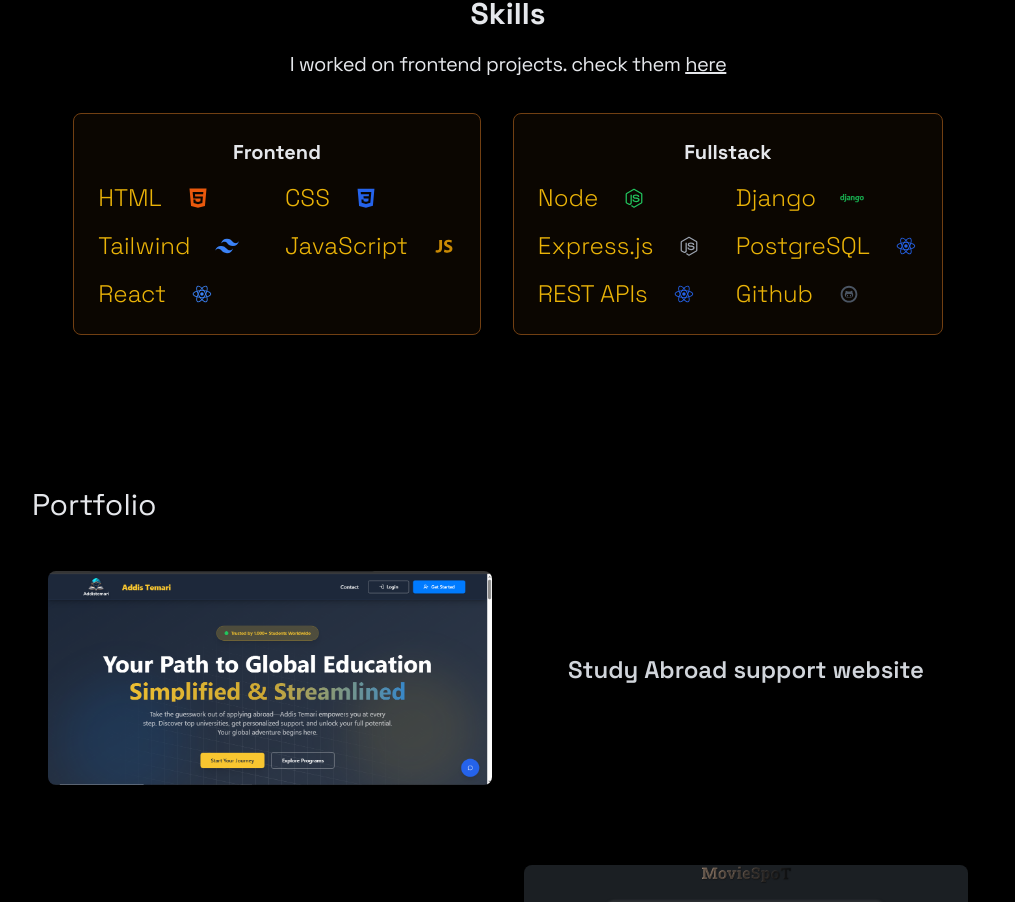
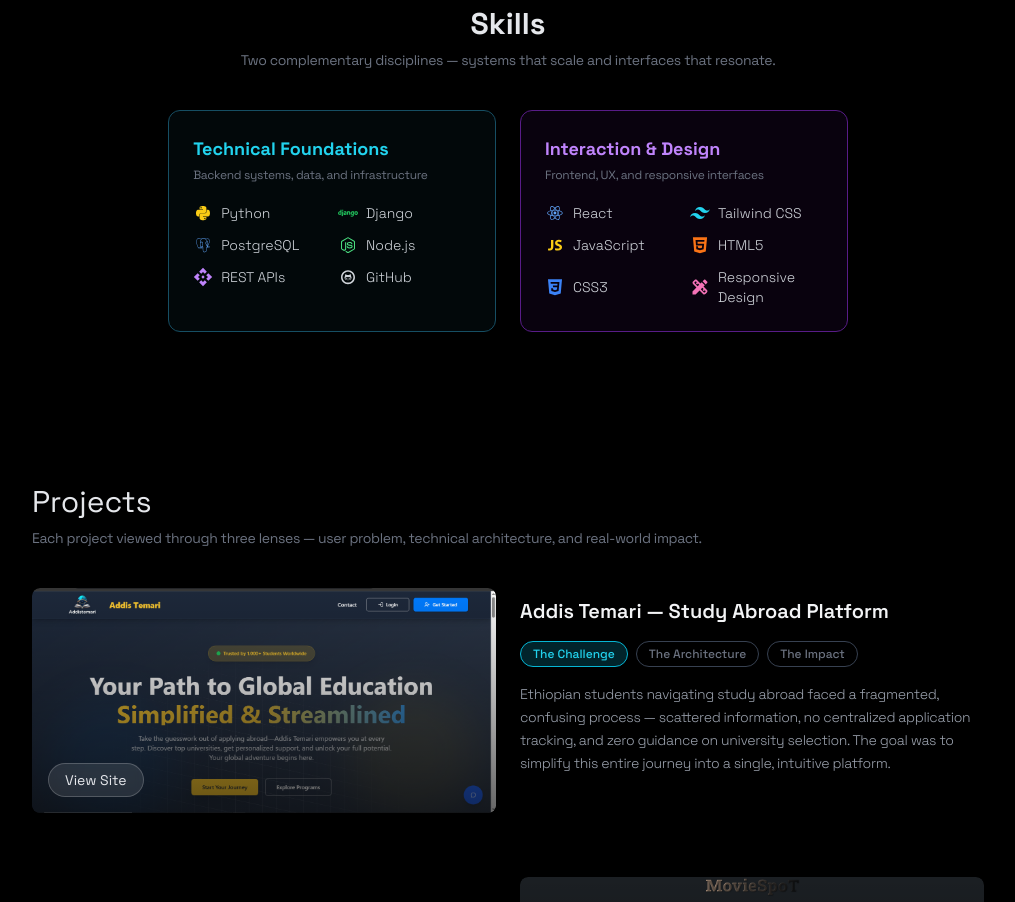
Before and after one commit to hizki-rp/my-portfolio, a React (Vite) app: page / in a window 1280 px wide. Shown: the part 580-1482 px from the top of the page, without its empty margins (132-1147 px from the left). Built offline with nearby package versions, Linux system fonts and the light colour scheme.

Commit message:
update-for ms

```diff
--- a/projects.js
+++ b/projects.js
@@ -2,18 +2,19 @@
 import project2 from "./src/assets/project2.png";
 import project3 from "./src/assets/project3.png";
 import project4 from "./src/assets/project4.png";
-import project5 from "./src/assets/project5.png";
-import project6 from "./src/assets/project6.png";
-import project7 from "./src/assets/project7.png";
 import project8 from "./src/assets/project8.jpg";
 
 export const projects = [
   {
     id: "study-abroad",
     img: project1,
-		title: "Study Abroad support website",
-		description:
-			"Engineered a full-stack student support system using Django and React. Features include a robust backend with user authentication, a PostgreSQL database for university data, and a dynamic front-end with user and admin dashboards. This demonstrates my ability to build and integrate complex end-to-end systems.",
+    title: "Addis Temari — Study Abroad Platform",
+    challenge:
+      "Ethiopian students navigating study abroad faced a fragmented, confusing process — scattered information, no centralized application tracking, and zero guidance on university selection. The goal was to simplify this entire journey into a single, intuitive platform.",
+    architecture:
+      "Full-stack system built with Django REST Framework and React. PostgreSQL database with normalized schemas for universities, programs, and applicant profiles. JWT-based authentication, role-based access control for admin/student dashboards, and a RESTful API layer decoupling frontend from backend. Deployed on a cloud VPS with Nginx + Gunicorn.",
+    impact:
+      "Serving 500+ active users. Reduced average application research time significantly by centralizing university data. Admin dashboard processes and tracks dozens of applicant submissions monthly.",
     links: {
       site: "https://addistemari.com/",
       github: "#",
@@ -23,8 +24,12 @@
     id: "moviespot",
     img: project2,
     title: "MovieSpot",
-		description:
-			"Developed a responsive React application that consumes the OMDb REST API to display real-time movie data. This project showcases my ability to work with external APIs, manage application state, and create a dynamic, searchable user interface.",
+    challenge:
+      "Users wanted a fast, searchable way to discover movies without wading through bloated streaming UIs. The challenge was building a clean, responsive interface that surfaces relevant results instantly.",
+    architecture:
+      "React SPA consuming the OMDb REST API. Client-side state management for search queries and results. Debounced search input to minimize redundant API calls. Deployed on Vercel with zero-config CI/CD.",
+    impact:
+      "Demonstrates production-grade API integration patterns and responsive UI design. Live on Vercel with instant global CDN delivery.",
     links: {
       site: "https://my-react-app-swart-ten.vercel.app/",
       github: "https://github.com/hizki-rp/my-react-app.git",
@@ -34,8 +39,12 @@
     id: "ayata-travel",
     img: project8,
     title: "AYATA TRAVEL",
-		description:
-			" is a visually engaging and fully responsive web application built with React and styled using Tailwind CSS. Designed for a client, the project showcases various sections that highlight different aspects of the Company.",
+    challenge:
+      "A travel company needed a professional web presence that communicated trust and showcased their services clearly to both local and international clients.",
+    architecture:
+      "React application styled with Tailwind CSS. Component-driven architecture for reusable section layouts. Fully responsive grid system adapting across mobile, tablet, and desktop breakpoints. Hosted on GitHub Pages.",
+    impact:
+      "Delivered a production client site now live at ayatatourandtravel.com. Improved the client's digital presence with a fully responsive, professionally designed platform.",
     links: {
       site: "https://ayatatourandtravel.com/",
       github: "https://hizki-rp.github.io/ayata-travel/",
@@ -45,8 +54,12 @@
     id: "nike-spa",
     img: project3,
     title: "Nike SPA",
-		description:
-			" is a visually engaging and fully responsive web application built with React and styled using Tailwind CSS. Designed to emulate a professional e-commerce platform, the project showcases various sections that highlight different aspects of the Nike brand, including product categories, promotional banners, and featured items.",
+    challenge:
+      "Recreate the feel of a premium e-commerce brand experience — fast, visually sharp, and responsive — as a frontend engineering exercise.",
+    architecture:
+      "React SPA with Tailwind CSS utility-first styling. Component hierarchy mirrors real e-commerce patterns: product grid, promotional banners, category navigation. Deployed on GitHub Pages.",
+    impact:
+      "Demonstrates ability to translate a high-fidelity brand design into a performant, responsive React application.",
     links: {
       site: "https://hizki-rp.github.io/nike-project/",
       github: "https://github.com/hizki-rp/nike-project.git",
@@ -56,8 +69,12 @@
     id: "corp-website",
     img: project4,
     title: "Multi-Page Corporate Website",
-		description:
-			"This is a professional, multi-page corporate website designed and developed using WordPress and Elementor for a client during my internship at the company. The website features over 15 pages, offering a comprehensive platform tailored to the client’s needs, including sections for services, company information, contact forms, and more.",
+    challenge:
+      "A corporate client needed a comprehensive, content-rich website covering services, company info, and contact — built and delivered during an internship engagement.",
+    architecture:
+      "WordPress + Elementor for rapid multi-page delivery. Custom CSS for interactive contact form with cross-browser compatibility. 15+ pages structured for SEO and content management by non-technical staff.",
+    impact:
+      "Delivered a fully live 15+ page site for a real client. Demonstrated ability to ship production work under professional constraints.",
     links: {
       site: "https://lab26.wiplab.net/",
       github: "#",
--- a/src/components/Footer.jsx
+++ b/src/components/Footer.jsx
@@ -17,7 +17,7 @@
 				</div>
 			</div>
 
-			<p className="text-gray-400">@2024 Hizkiyas B.</p>
+			<p className="text-gray-400">@2025 Hizkiyas B.</p>
 		</div>
 	);
 };
--- a/src/components/Portfolio.jsx
+++ b/src/components/Portfolio.jsx
@@ -1,62 +1,113 @@
+import { useState } from "react";
 import { AiOutlineGithub } from "react-icons/ai";
 import Reveal from "../components/Reveal";
-import { motion } from "framer-motion";
+import { motion, AnimatePresence } from "framer-motion";
 import { projects } from "../../projects.js";
 
-const Portfolio = () => {
+const TABS = [
+  { id: "challenge", label: "The Challenge" },
+  { id: "architecture", label: "The Architecture" },
+  { id: "impact", label: "The Impact" },
+];
+
+const ProjectCard = ({ project, index }) => {
+  const [activeTab, setActiveTab] = useState("challenge");
+
   return (
-		<div className="max-w-[1000px] mx-auto p-6 md:my-20" id="portfolio">
-			<h2 className="text-3xl text-gray-200 mb-8 ">Portfolio</h2>
-
-			{projects.map((project, index) => (
     <Reveal key={project.id}>
       <div
         className={`flex flex-col md:flex-row ${
           index % 2 !== 0 ? "md:flex-row-reverse" : ""
-						} mb-12`}
+        } mb-16 gap-6`}
       >
-						{/* Image and Overlay Container */}
-						<div className="w-full md:w-1/2 p-4 relative group">
+        {/* Image */}
+        <div className="w-full md:w-1/2 relative group overflow-hidden rounded-lg">
           <img
             src={project.img}
             alt={project.title}
-								className="w-full h-full object-cover rounded-lg shadow-lg"
+            className="w-full h-full object-cover rounded-lg shadow-lg transition-transform duration-500 group-hover:scale-105"
           />
-							{/* Hover Overlay */}
-							<motion.div
-								initial={{ opacity: 0 }}
-								whileHover={{ opacity: 1 }}
-								className="absolute inset-0 bg-black bg-opacity-80 flex flex-col justify-center items-center p-6 rounded-lg transition-opacity duration-300"
-							>
-								<p className="text-gray-200 text-center text-sm md:text-base font-extralight mb-4">
-									{project.description}
-								</p>
-								<div className="flex gap-4">
+          <div className="absolute inset-0 bg-gradient-to-t from-black/60 to-transparent rounded-lg" />
+          <div className="absolute bottom-4 left-4 flex gap-3">
             <a
               href={project.links.site}
-										className="px-4 py-2 bg-slate-600 text-gray-200 rounded-lg hover:bg-slate-700 transition duration-300"
+              target="_blank"
+              rel="noreferrer"
+              className="px-4 py-1.5 bg-white/10 backdrop-blur-sm border border-white/20 text-gray-200 text-sm rounded-full hover:bg-white/20 transition duration-300"
             >
               View Site
             </a>
             {project.links.github !== "#" && (
               <a
                 href={project.links.github}
-											className="p-2 bg-slate-600 text-gray-200 rounded-lg hover:bg-slate-700 transition duration-300"
+                target="_blank"
+                rel="noreferrer"
+                className="p-1.5 bg-white/10 backdrop-blur-sm border border-white/20 text-gray-200 rounded-full hover:bg-white/20 transition duration-300"
               >
-											<AiOutlineGithub size={24} className="text-slate-gray-400" />
+                <AiOutlineGithub size={20} />
               </a>
             )}
           </div>
-							</motion.div>
         </div>
-						{/* Project Title */}
-						<div className="w-full md:w-1/2 p-4 flex flex-col justify-center items-center">
-							<h3 className="text-2xl font-semibold text-gray-300 mb-4 text-center">
+
+        {/* Case Study Panel */}
+        <div className="w-full md:w-1/2 flex flex-col justify-center">
+          <h3 className="text-xl font-semibold text-gray-100 mb-4">
             {project.title}
           </h3>
+
+          {/* Tab Buttons */}
+          <div className="flex gap-2 mb-4 flex-wrap">
+            {TABS.map((tab) => (
+              <button
+                key={tab.id}
+                onClick={() => setActiveTab(tab.id)}
+                className={`px-3 py-1 text-xs font-medium rounded-full border transition-all duration-200 cursor-pointer ${
+                  activeTab === tab.id
+                    ? "bg-cyan-500/20 border-cyan-500 text-cyan-400"
+                    : "border-gray-700 text-gray-500 hover:border-gray-500 hover:text-gray-300"
+                }`}
+              >
+                {tab.label}
+              </button>
+            ))}
+          </div>
+
+          {/* Tab Content */}
+          <div className="relative min-h-[120px]">
+            <AnimatePresence mode="wait">
+              <motion.p
+                key={activeTab}
+                initial={{ opacity: 0, y: 8 }}
+                animate={{ opacity: 1, y: 0 }}
+                exit={{ opacity: 0, y: -8 }}
+                transition={{ duration: 0.2 }}
+                className="text-gray-400 text-sm leading-relaxed font-light"
+              >
+                {project[activeTab]}
+              </motion.p>
+            </AnimatePresence>
+          </div>
         </div>
       </div>
     </Reveal>
+  );
+};
+
+const Portfolio = () => {
+  return (
+    <div className="max-w-[1000px] mx-auto p-6 md:my-20" id="portfolio">
+      <Reveal>
+        <div className="mb-10">
+          <h2 className="text-3xl text-gray-200 mb-2">Projects</h2>
+          <p className="text-gray-500 text-sm">
+            Each project viewed through three lenses — user problem, technical architecture, and real-world impact.
+          </p>
+        </div>
+      </Reveal>
+
+      {projects.map((project, index) => (
+        <ProjectCard key={project.id} project={project} index={index} />
       ))}
     </div>
   );
--- a/src/components/Skills.jsx
+++ b/src/components/Skills.jsx
@@ -6,78 +6,71 @@
   DiNodejsSmall,
   DiGithub,
   DiDjango,
+  DiPostgresql,
+  DiPython,
 } from "react-icons/di";
+import { RiTailwindCssFill } from "react-icons/ri";
+import { MdApi, MdDesignServices } from "react-icons/md";
+import { TbBrandFigma } from "react-icons/tb";
 import Reveal from "../components/Reveal";
-import { RiTailwindCssFill } from "react-icons/ri";
 
-const Skills = () => {
-	const skills = [
+const skillGroups = [
   {
-			category: "Frontend",
+    category: "Technical Foundations",
+    description: "Backend systems, data, and infrastructure",
+    color: "border-cyan-900 bg-cyan-900/10",
+    accent: "text-cyan-400",
     technologies: [
-				{ name: "HTML", icon: <DiHtml5 className="text-orange-600" /> },
-				{ name: "CSS", icon: <DiCss3 className="text-blue-600" /> },
-				{
-					name: "Tailwind",
-					icon: <RiTailwindCssFill className="text-blue-500" />,
-				},
-				{
-					name: "JavaScript",
-					icon: <DiJavascript1 className="text-yellow-600" />,
-				},
-				{ name: "React", icon: <DiReact className="text-blue-500" /> },
+      { name: "Python", icon: <DiPython className="text-yellow-400" /> },
+      { name: "Django", icon: <DiDjango className="text-green-500" /> },
+      { name: "PostgreSQL", icon: <DiPostgresql className="text-blue-400" /> },
+      { name: "Node.js", icon: <DiNodejsSmall className="text-green-400" /> },
+      { name: "REST APIs", icon: <MdApi className="text-purple-400" /> },
+      { name: "GitHub", icon: <DiGithub className="text-gray-300" /> },
     ],
   },
   {
-			category: "Fullstack",
-			// Consider adding icons for Express, PostgreSQL, Docker, etc.
+    category: "Interaction & Design",
+    description: "Frontend, UX, and responsive interfaces",
+    color: "border-purple-900 bg-purple-900/10",
+    accent: "text-purple-400",
     technologies: [
-				{ name: "Node", icon: <DiNodejsSmall className="text-green-500" /> },
-				{ name: "Django", icon: <DiDjango className="text-green-600" /> },
-				{ name: "Express.js", icon: <DiNodejsSmall className="text-gray-400" /> }, // Placeholder icon
-				{ name: "PostgreSQL", icon: <DiReact className="text-blue-600" /> }, // Placeholder icon
-				{ name: "REST APIs", icon: <DiReact className="text-blue-600" /> }, // Placeholder icon
-				{ name: "Github", icon: <DiGithub className="text-gray-600" /> },
+      { name: "React", icon: <DiReact className="text-blue-400" /> },
+      { name: "Tailwind CSS", icon: <RiTailwindCssFill className="text-cyan-400" /> },
+      { name: "JavaScript", icon: <DiJavascript1 className="text-yellow-400" /> },
+      { name: "HTML5", icon: <DiHtml5 className="text-orange-500" /> },
+      { name: "CSS3", icon: <DiCss3 className="text-blue-500" /> },
+      { name: "Responsive Design", icon: <MdDesignServices className="text-pink-400" /> },
     ],
   },
 ];
+
+const Skills = () => {
   return (
     <div
       className="max-w-[1000px] flex flex-col justify-center items-center mx-auto px-4 text-gray-200 pb-8 md:py-12"
       id="skills"
     >
       <Reveal>
-				<h2 className="text-3xl font-bold mb-4 text-center ">Skills</h2>
-				<p className="text-center mb-8">
-					I worked on frontend projects. check them <t />
-					<a
-						href="#portfolio"
-						className="underline hover:text-gray-600"
+        <h2 className="text-3xl font-bold mb-2 text-center">Skills</h2>
+        <p className="text-center text-gray-500 text-sm mb-10">
+          Two complementary disciplines — systems that scale and interfaces that resonate.
+        </p>
+        <div className="flex flex-col md:flex-row justify-center gap-6 w-full">
+          {skillGroups.map((group, i) => (
+            <div
+              key={i}
+              className={`border ${group.color} p-6 rounded-xl shadow-lg flex-1`}
             >
-						here
-					</a>
-				</p>
-				<div className="flex flex-col md:flex-row justify-center space-y-8 md:space-y-0 md:space-x-8 max-w-[1000px] mx-auto">
-					{skills.map((skill, index) => (
-						<div
-							key={index}
-							className="border border-yellow-900 p-6 rounded-lg bg-yellow-900/10 text-2xl opacity-4 shadow-lg max-w-[1000px] mx-auto"
-						>
-							<h3 className="mb-4 font-bold text-xl text-center">
-								{skill.category}
+              <h3 className={`font-bold text-lg mb-1 ${group.accent}`}>
+                {group.category}
               </h3>
-							<div className="grid grid-cols-2 gap-4 ">
-								{skill.technologies.map((tech, index) => (
-									<div
-										key={index}
-										className="flex gap-4 items-center space-x-2"
-									>
-										<span className="flex gap-4 text-yellow-500 font-extralight text-2xl">
-											{tech.name}
-										</span>
-										<span className="flex gap-4 text-yellow-500">
-											{tech.icon}
-										</span>
+              <p className="text-gray-500 text-xs mb-5">{group.description}</p>
+              <div className="grid grid-cols-2 gap-3">
+                {group.technologies.map((tech, j) => (
+                  <div key={j} className="flex items-center gap-2">
+                    <span className="text-xl">{tech.icon}</span>
+                    <span className="text-gray-300 text-sm font-light">{tech.name}</span>
                   </div>
                 ))}
               </div>
```
Also changed, not shown: src/components/Contact.jsx (+14 -10 lines), src/components/Hero.jsx (+6 -5 lines). Lines whose indentation alone changed are shown as unchanged.
